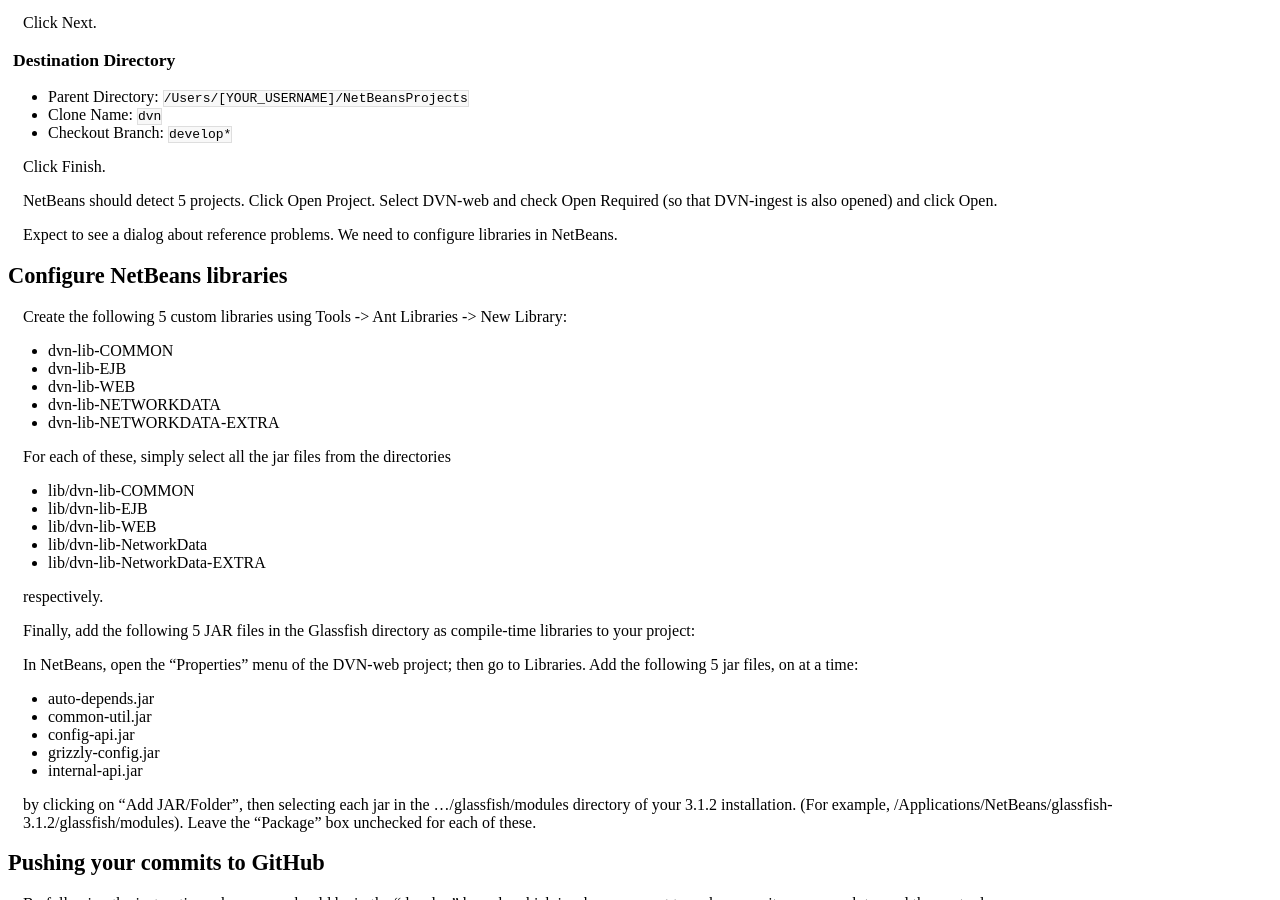
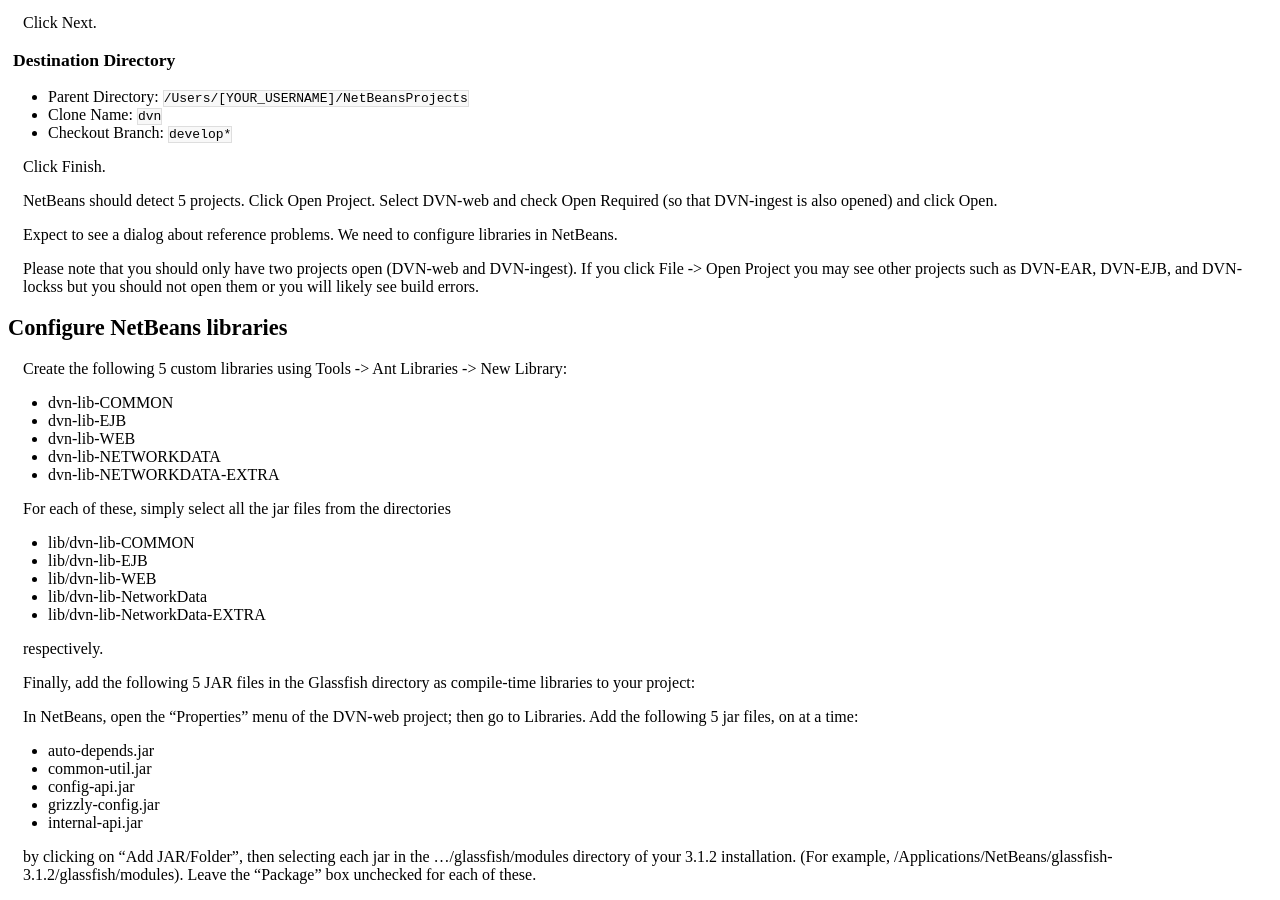
Before and after one commit to dvn/dvn-sourceforge2github, a Jekyll site: the page built from dvn-dev-on-github/quickstart/index.md, in a window 1280 px wide and 900 px high, scrolled down 1146 px. Built offline with Jekyll 4.4.1, drawn with Linux system fonts in a browser that asks for light colours; Markdown is read by kramdown in place of the engine named in the settings.

Commit message:
should only have 2 projects open

```diff
--- a/dvn-dev-on-github/quickstart/index.md
+++ b/dvn-dev-on-github/quickstart/index.md
@@ -71,6 +71,8 @@ Click Finish.
 NetBeans should detect 5 projects. Click Open Project. Select DVN-web and check Open Required (so that DVN-ingest is also opened) and click Open.
 
 Expect to see a dialog about reference problems. We need to configure libraries in NetBeans.
+
+Please note that you should only have two projects open (DVN-web and DVN-ingest). If you click File -> Open Project you may see other projects such as DVN-EAR, DVN-EJB, and DVN-lockss but you should not open them or you will likely see build errors.
 
 ## Configure NetBeans libraries
 
```
